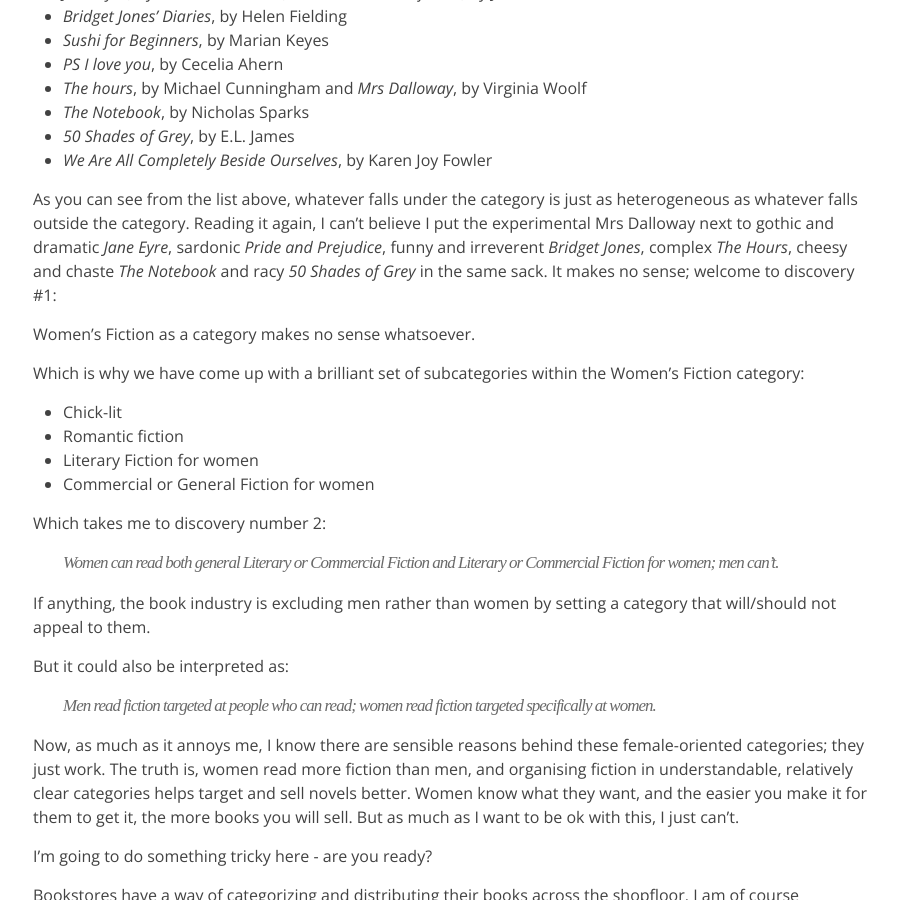
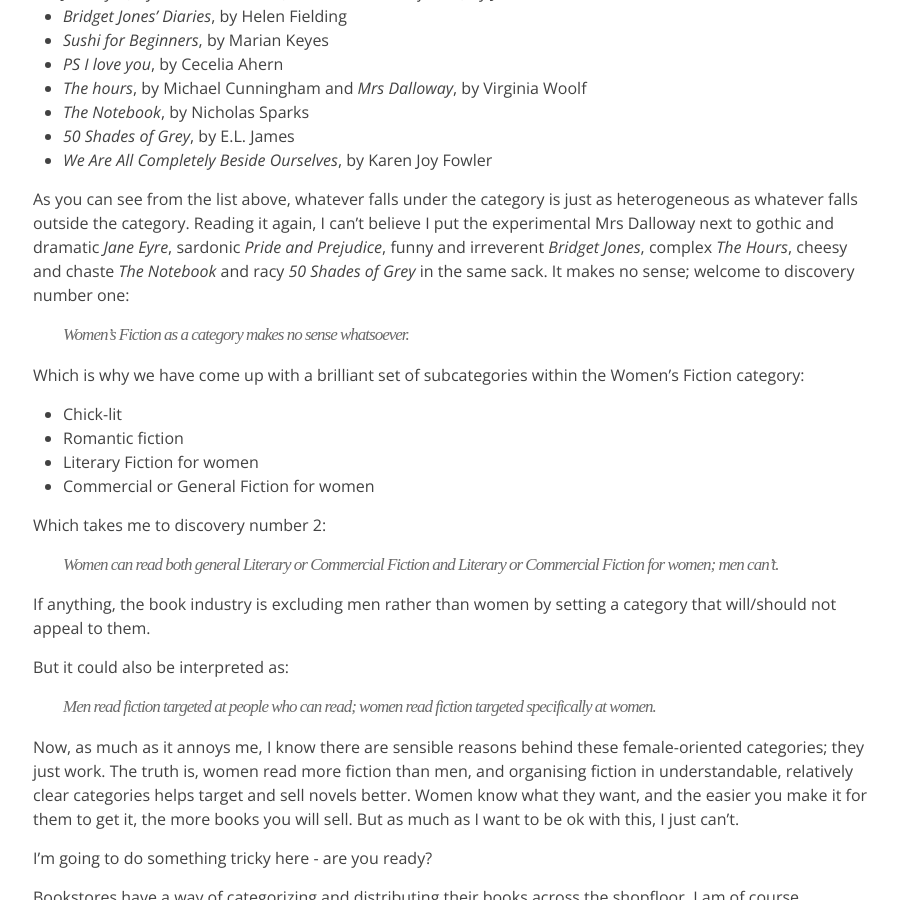
Before and after one commit to irenealgi/readbelow, a Jekyll site: the page built from _posts/2016-03-13-womens-fiction.md, in a window 1280 px wide and 900 px high, scrolled down 852 px. Shown: the whole window, without its empty margins (187-1085 px from the left). Built offline with Jekyll 4.4.1, drawn with Linux system fonts in a browser that asks for light colours.

Commit message:
Update 2016-03-13-womens-fiction.md

```diff
--- a/_posts/2016-03-13-womens-fiction.md
+++ b/_posts/2016-03-13-womens-fiction.md
@@ -36,9 +36,9 @@
 - _50 Shades of Grey_, by E.L. James
 - _We Are All Completely Beside Ourselves_, by Karen Joy Fowler
 
-As you can see from the list above, whatever falls under the category is just as heterogeneous as whatever falls outside the category. Reading it again, I can’t believe I put the experimental Mrs Dalloway next to gothic and dramatic _Jane Eyre_, sardonic _Pride and Prejudice_, funny and irreverent _Bridget Jones_, complex _The Hours_, cheesy and chaste _The Notebook_ and racy _50 Shades of Grey_ in the same sack. It makes no sense; welcome to discovery #1:
+As you can see from the list above, whatever falls under the category is just as heterogeneous as whatever falls outside the category. Reading it again, I can’t believe I put the experimental Mrs Dalloway next to gothic and dramatic _Jane Eyre_, sardonic _Pride and Prejudice_, funny and irreverent _Bridget Jones_, complex _The Hours_, cheesy and chaste _The Notebook_ and racy _50 Shades of Grey_ in the same sack. It makes no sense; welcome to discovery number one:
 
-Women’s Fiction as a category makes no sense whatsoever.
+>Women’s Fiction as a category makes no sense whatsoever.
 
 Which is why we have come up with a brilliant set of subcategories within the Women’s Fiction category:
 
```
